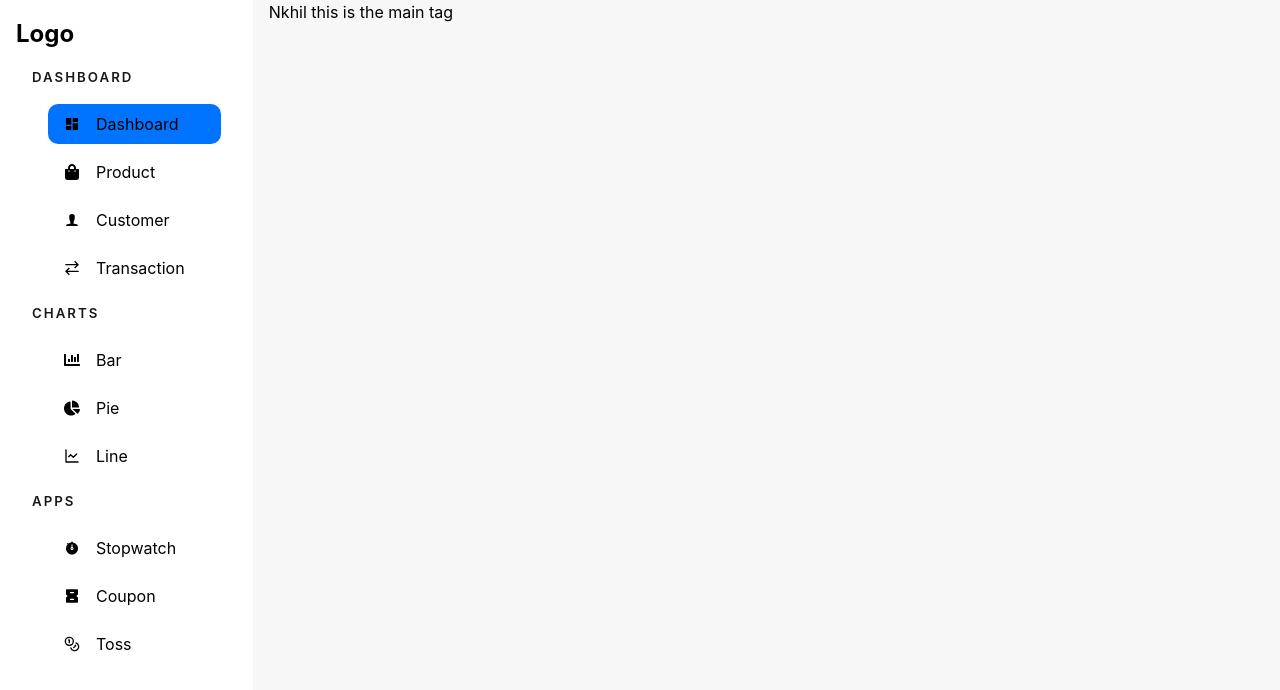
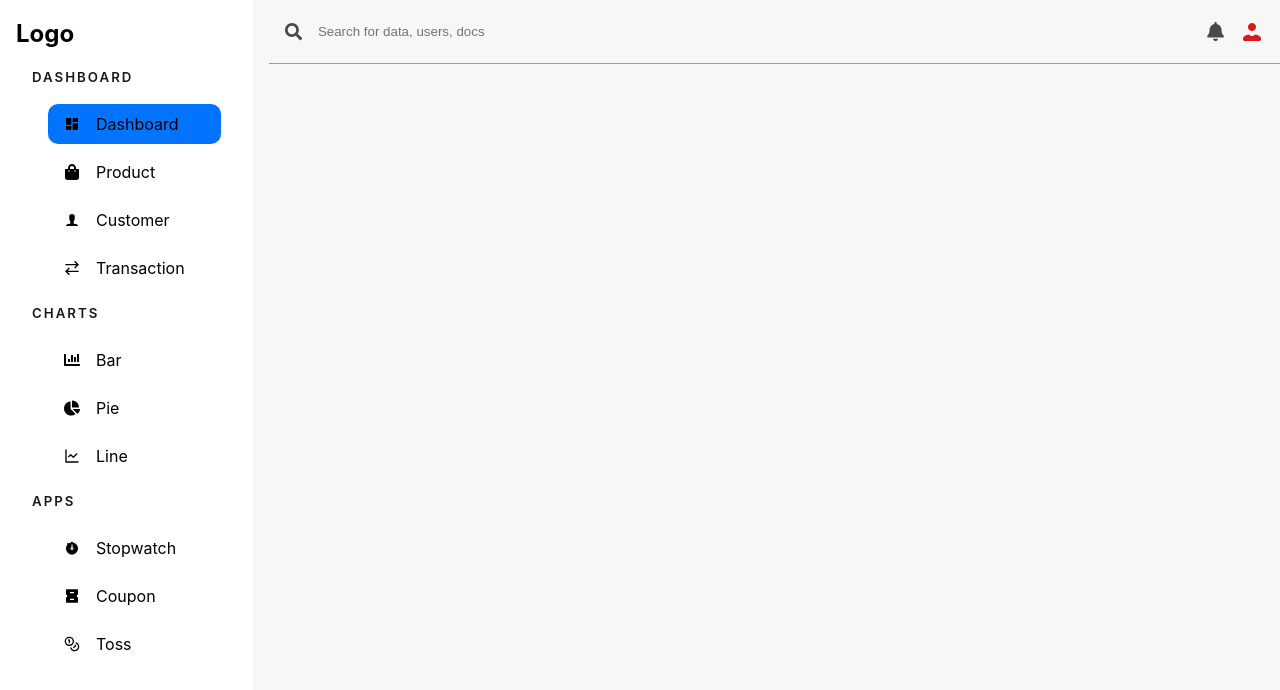
Before and after one commit to niks-nikhil-anand/React-Admin-Dashboard-with-Charts, a React (Vite) app: page /admin/dashboard in a window 1280 px wide. Shown: the top 690 px of the page. Built offline with nearby package versions, Linux system fonts and the light colour scheme.

Commit message:
done with the dashboard search bar

```diff
--- a/src/pages/Dashboard.tsx
+++ b/src/pages/Dashboard.tsx
@@ -1,11 +1,20 @@
 import AdminSideBar from "../component/AdminSideBar"
+import { FaSearch , FaBell} from "react-icons/fa";
+import userImg from '../assets/person.png'
 
 const dashboard = () => {
   return (
     <div className="adminContainer">
       <AdminSideBar/>
-      <main>
-        Nkhil this is the main tag
+      <main className="dashboard">
+
+       <div className="bar">
+       <FaSearch />
+       <input type="text" placeholder="Search for data, users, docs "/>
+       <FaBell />
+       <img src= {userImg} alt="img" />
+        </div>
+
       </main>
     </div>
   )
--- /dev/null
+++ b/src/styles/_dashboard.scss
@@ -0,0 +1,26 @@
+.dashboard {
+    // overflow-y: auto;
+
+
+    .bar {
+        height: 4rem;
+        @include flex(row , unset);
+        padding: 0 1rem;
+        border-bottom: 1px solid rgba(0 ,0 ,0 ,0.37);
+
+        > input {
+            margin-right: auto;
+            outline: none;
+            border: none;
+            @include inputStyle(100% , 1rem 0);
+        }
+        > svg {
+             font-size: 1.2rem;
+            opacity: 0.7;
+        }
+        >img {
+            @include Square(1.5rem) ;
+            border-radius: 50%;
+        }
+    }
+}
--- a/src/styles/_mixin.scss
+++ b/src/styles/_mixin.scss
@@ -54,7 +54,7 @@
 }
 
 //square
-@mixin PosCenter($s : 1rem){
+@mixin Square($s : 1rem){
    height: $s;
    width: $s;
 }
--- a/src/styles/app.scss
+++ b/src/styles/app.scss
@@ -1,4 +1,5 @@
 @import "_mixin.scss" ;
+@import "_dashboard.scss";
 
 :root{
     font-family: Inter , system-ui , Avenir , Arial, Helvetica, sans-serif ;
```
Also changed, not shown: src/assets/person.png (added).
